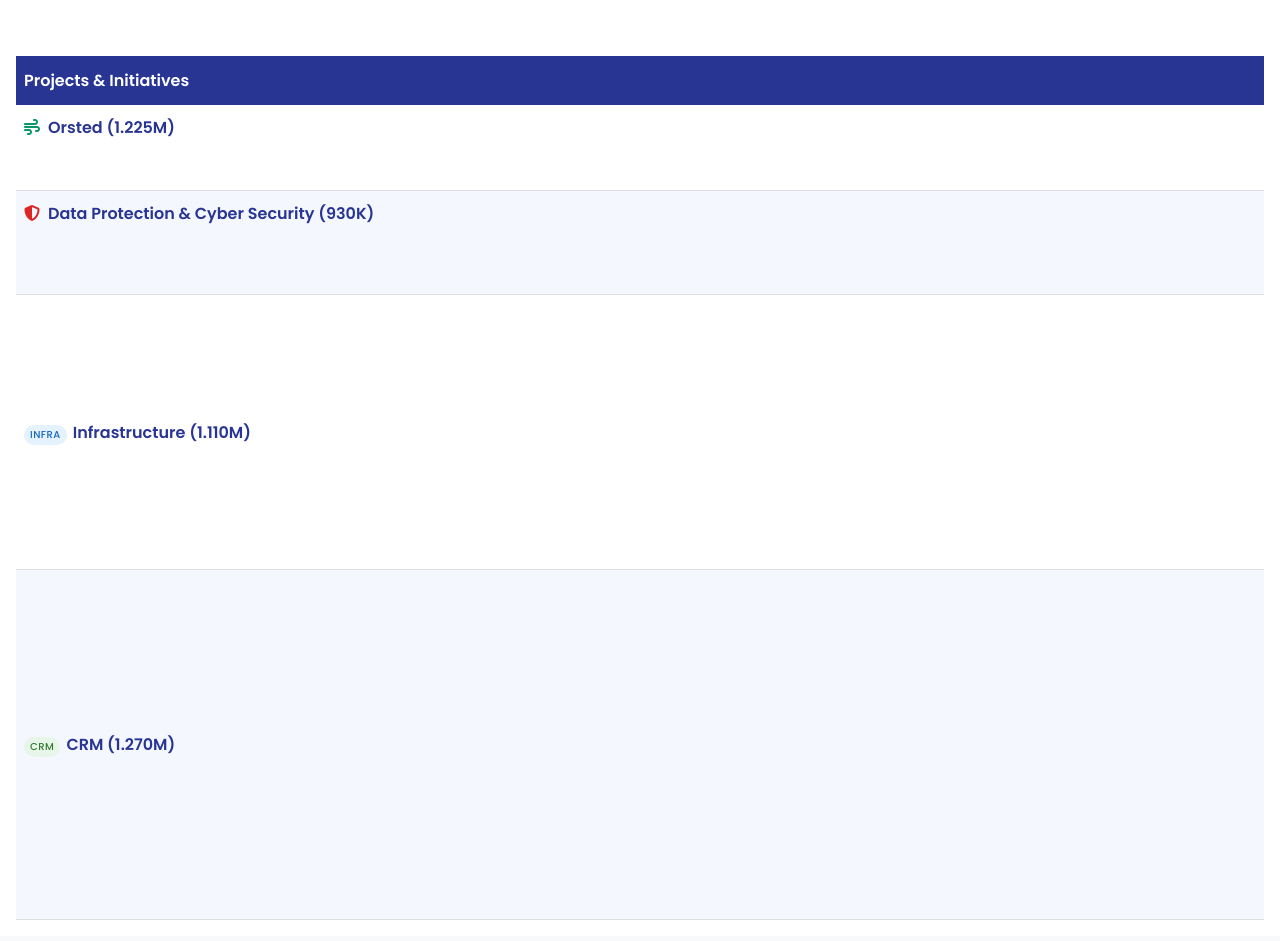
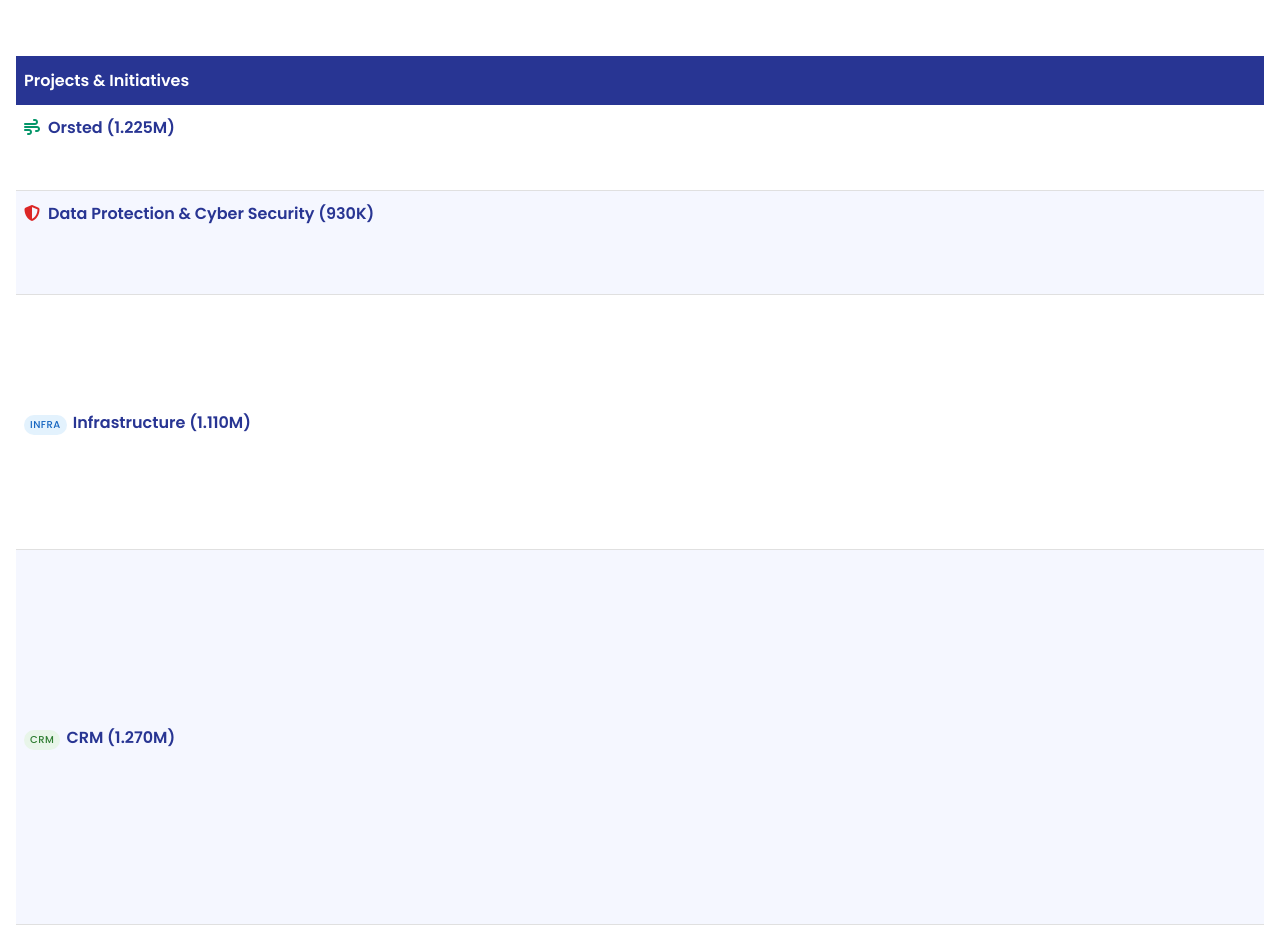
Before and after one commit to schoeffeljp/ailandscape, a plain HTML site: page left.html in a window 1280 px wide. Shown: the part 109-1050 px from the top of the page. Drawn offline with nearby package versions, Linux system fonts and the light colour scheme.

Commit message:
Update left.html

```diff
--- a/left.html
+++ b/left.html
@@ -152,13 +152,13 @@ Put your HTML text here<!DOCTYPE html>
                             </td>
 
                         </tr>
-                        <tr height=275px>
+                        <tr height=255px>
                             <td>
                                 <span class="project-title"><span class="category-tag infra-tag">INFRA</span>Infrastructure (1.110M)</span>
                             </td>
 
                         </tr>
-                        <tr height=350px>
+                        <tr height=375px>
                             <td>
                                 <span class="project-title"><span class="category-tag crm-tag">CRM</span>CRM (1.270M)</span>
                             </td>
```
